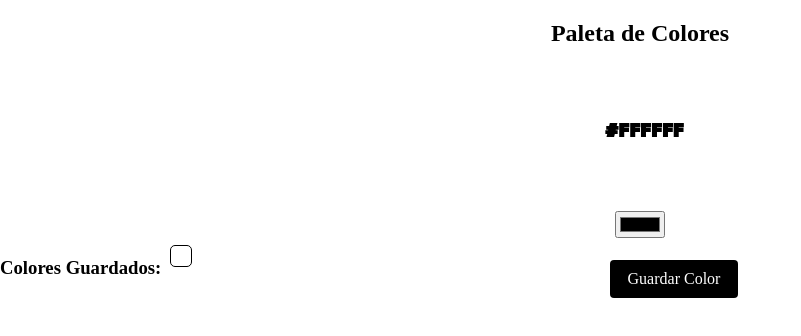
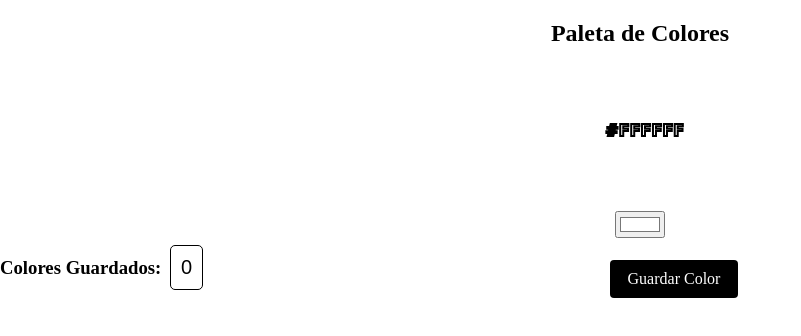
Before and after one commit to Pedro502ds/ColorPiker, a plain HTML site: page practica3.html in a window 1280 px wide. Shown: the whole page, without its empty margins (0-801 px from the left). Drawn offline with nearby package versions, Linux system fonts and the light colour scheme; files that its build step writes are made by us from their sources.

Commit message:
Update practica3.html

```diff
--- a/practica3.html
+++ b/practica3.html
@@ -5,7 +5,7 @@
     <meta name="viewport" content="width=device-width, initial-scale=1.0" />
     <title>Color Picker</title>
     <link rel="stylesheet" href="css/normalize.css" />
-    <link rel="stylesheet" href="css/estilo3.css" />
+    <link rel="stylesheet" href="estilo3.css" />
   </head>
   <body>
     <h2>Paleta de Colores</h2>
@@ -19,6 +19,6 @@
       <button id="Guardar" onclick="almacenarColores()">Guardar Color</button>
     </div>
     <div class="colores" id="colores"></div>
-    <script src="./java/pruebaF.js"></script>
+    <script src="pruebaF.js"></script>
   </body>
 </html>
```
